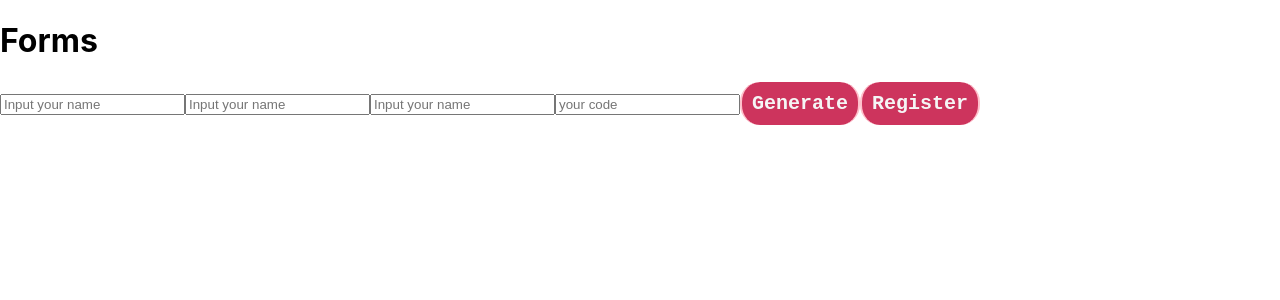
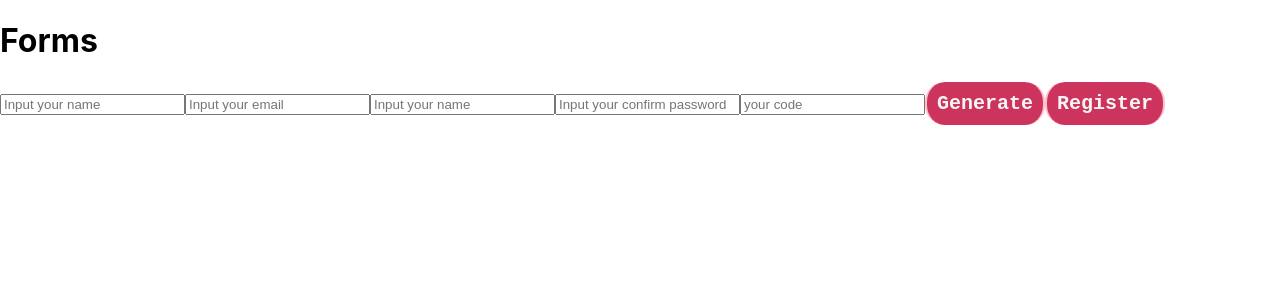
Before and after one commit to Palak-jais/HUBX-Learning, a React (Create React App) app: page /form in a window 1280 px wide. Shown: the top 300 px of the page. Built offline with nearby package versions, Linux system fonts and the light colour scheme.

Commit message:
Added yup

```diff
--- a/src/components/Form.js
+++ b/src/components/Form.js
@@ -1,17 +1,20 @@
 import React from "react";
 import styles from './ui.module.css';
 import { useFormik } from "formik";
+import { signUpSchema } from "./schema/signUpSchema";
 
 export default function Form(){
     const initialValues={
         name:'',
         email:'',
         password:'',
+        confirmpassword:'',
         code:'',
     }
 
     const formik=useFormik({
         initialValues:initialValues,
+        validationSchema:signUpSchema,
         onSubmit:(values)=>{
             console.log(values);
         }
@@ -21,11 +24,9 @@ export default function Form(){
     //formik return some methoda and functioms.
     //handleChange(),handleBlur etc ...
     //errors
-
-
     const generate=(e)=> {
         e.preventDefault();
-        const charset = 'ABCDEFGHIJKLMNOPQRSTUVWXYZ0123456789'; // Define the characters you want in the code
+        const charset = 'ABCDEFGHIJKLMNOPQRSTUVWXYZ0123456789';
         let randomCode = '';
 
         for (let i = 0; i <10; i++) {
@@ -37,6 +38,7 @@ export default function Form(){
         formik.setFieldValue('code', randomCode.toString());
         console.log(formik.values.code)
       }
+
     return <div>
         <h1>Forms</h1>
         <input
@@ -53,7 +55,7 @@ export default function Form(){
         type="email"
         name="email"
         autoComplete="off"
-        placeholder="Input your name"
+        placeholder="Input your email"
         value={formik.values.email}
         onChange={formik.handleChange}
         onBlur={formik.handleBlur}
@@ -67,6 +69,15 @@ export default function Form(){
         onChange={formik.handleChange}
         onBlur={formik.handleBlur}
         />
+         <input
+        type="password"
+        name="confirmpassword"
+        autoComplete="off"
+        placeholder="Input your confirm password"
+        value={formik.values.confirmpassword}
+        onChange={formik.handleChange}
+        onBlur={formik.handleBlur}
+        />
         <input
         type="text"
         name="code"
@@ -75,12 +86,12 @@ export default function Form(){
         value={formik.values.code}
         onChange={formik.handleChange}
         onBlur={formik.handleBlur}
+        readOnly //for only read-only fields
         />
         <button
         onClick={generate}
         className={styles.btn}
         >Generate</button>
-
         <button
         type="submit"
         onClick={formik.handleSubmit}
--- /dev/null
+++ b/src/components/schema/signUpSchema.js
@@ -0,0 +1,8 @@
+import * as Yup from 'yup';
+
+export const signUpSchema=Yup.object({
+    name:Yup.string().min(2).max(25).required("Please enter your name"),
+    email:Yup.string().email().required("Please provide your email"),
+    password:Yup.string().min(6).required("please provide your password"),
+    confirmpassword:Yup.string().required().oneOf([Yup.ref('password'),null],'password must match')
+});
```
